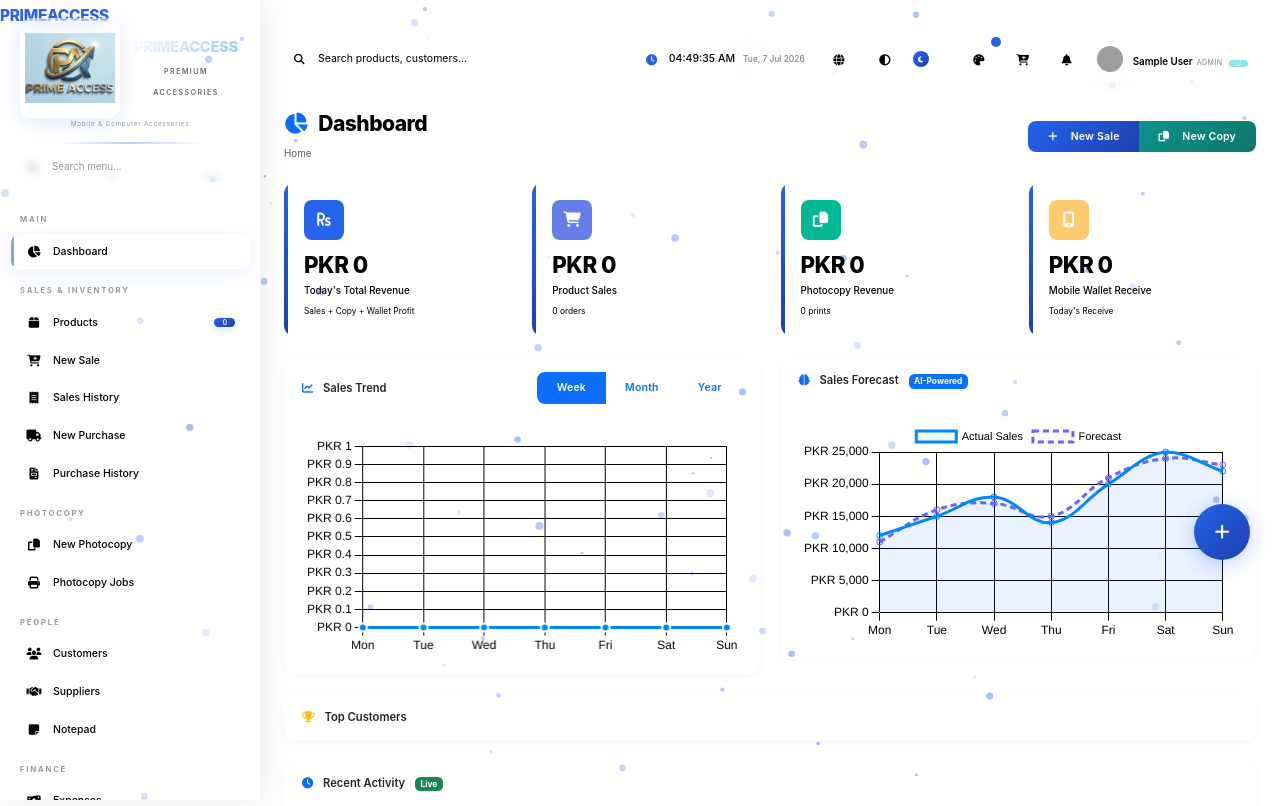
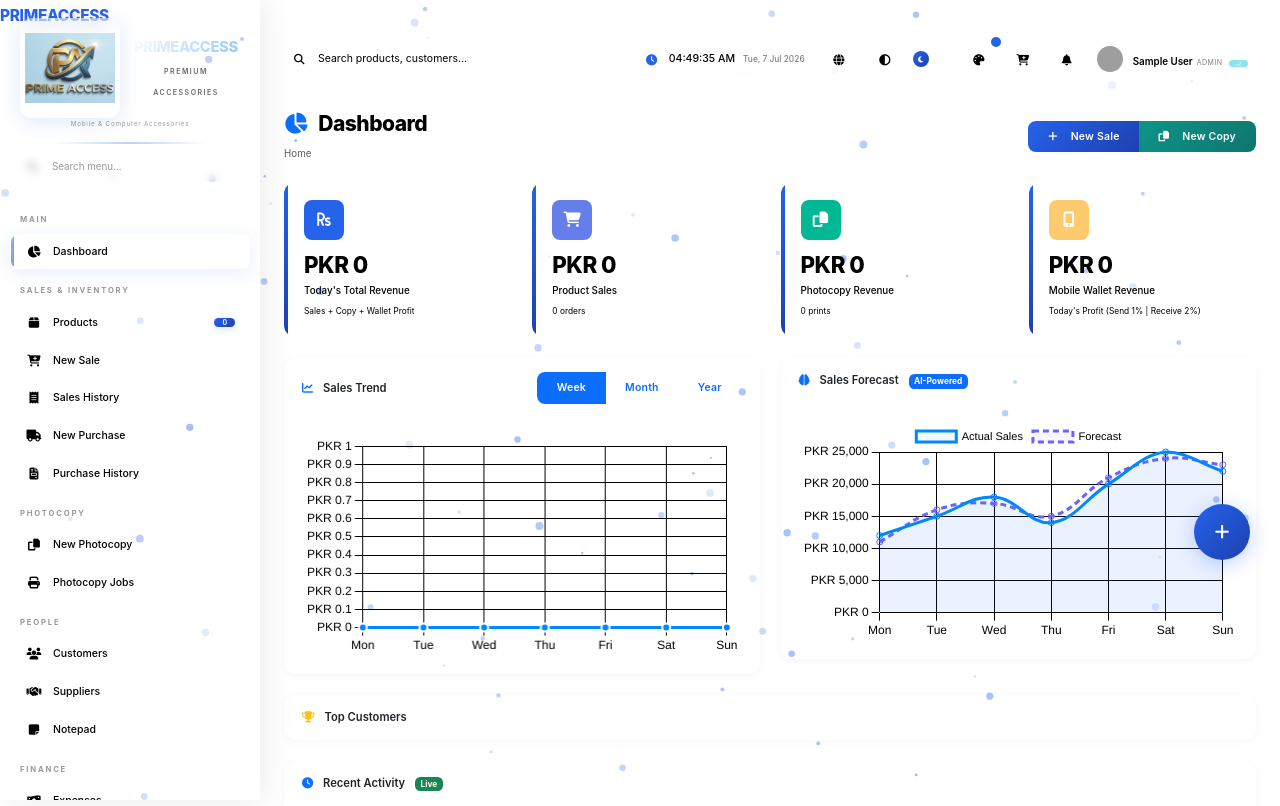
Before and after one commit to bosshanan123-ui/primeaccess-shop, a Flask app: page /dashboard in a window 1280 px wide. Shown: the top 806 px of the page. Run offline with Flask 2, Linux system fonts and the light colour scheme; the visitor is signed in with stand-in values (Sample User, id 1); data comes from the database, SQL or seed files in the repository; data that the repository does not hold is empty; parts of the project's set-up code (start-up, migrations or seed data) failed here and were passed over; some libraries are stand-ins or nearby versions; grey boxes are pictures that could not be loaded.

Commit message:
Update dashboard.html

```diff
--- a/templates/dashboard.html
+++ b/templates/dashboard.html
@@ -79,16 +79,17 @@
         </div>
     </div>
 
-    <!-- ===== 4. MOBILE WALLET RECEIVE (TODAY ONLY) ===== -->
+    <!-- ===== 4. MOBILE WALLET REVENUE (TODAY'S PROFIT) ===== -->
     <div class="col-xl-3 col-lg-6">
         <div class="stat-card" style="border-left-color: #fdcb6e;">
             <div class="stat-icon" style="background: #fdcb6e;"><i class="fas fa-mobile-alt"></i></div>
-            <div class="stat-number" data-count="{{ total_wallet_receive_today }}" data-currency="true">PKR 0</div>
+            <!-- ✅ FIXED: Aaj ka wallet profit (Send 1% + Receive 2%) -->
+            <div class="stat-number" data-count="{{ today_wallet_profit }}" data-currency="true">PKR 0</div>
             <div class="stat-label">
-                {% if current_lang == 'ur' %}موبائل والیٹ وصول{% else %}Mobile Wallet Receive{% endif %}
+                {% if current_lang == 'ur' %}موبائل والیٹ ریونیو{% else %}Mobile Wallet Revenue{% endif %}
             </div>
             <small>
-                {% if current_lang == 'ur' %}آج کا وصول{% else %}Today's Receive{% endif %}
+                {% if current_lang == 'ur' %}آج کا منافع (بھیجنا 1% | وصول 2%){% else %}Today's Profit (Send 1% | Receive 2%){% endif %}
             </small>
         </div>
     </div>
```
